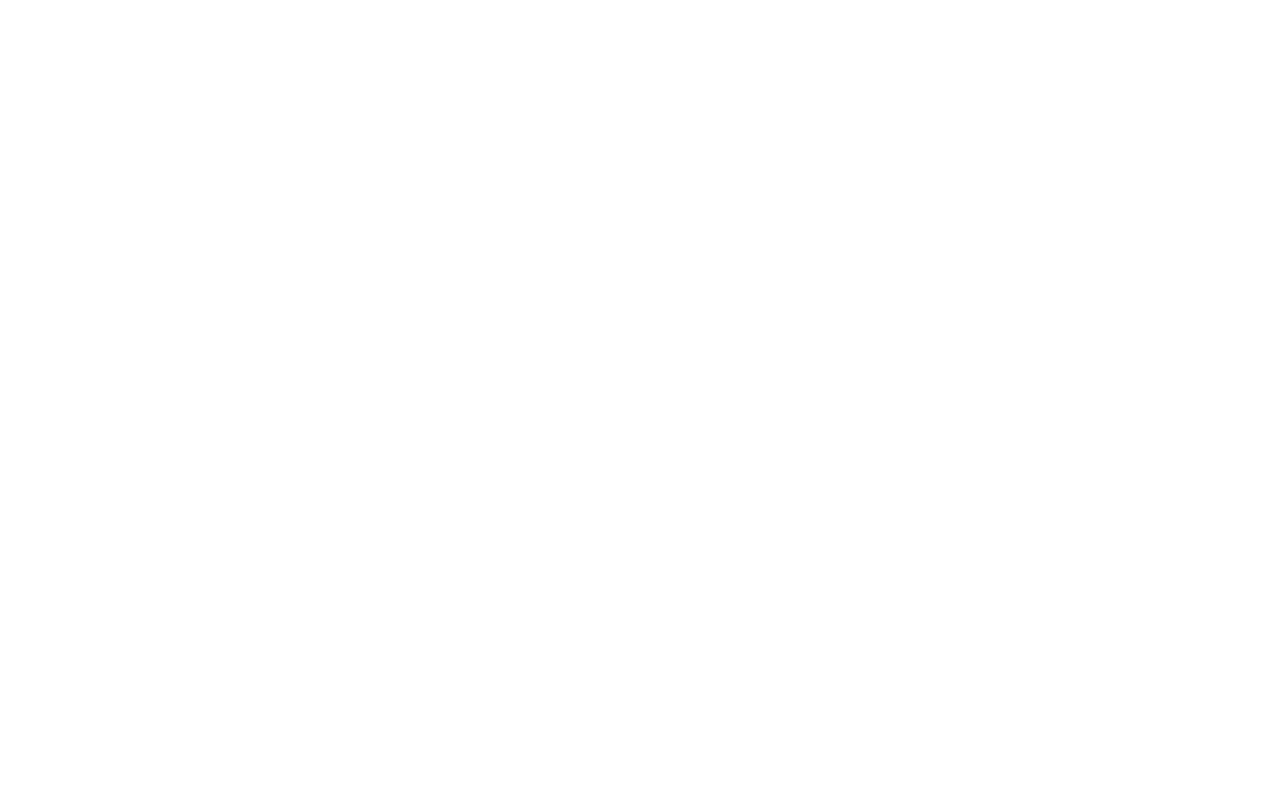
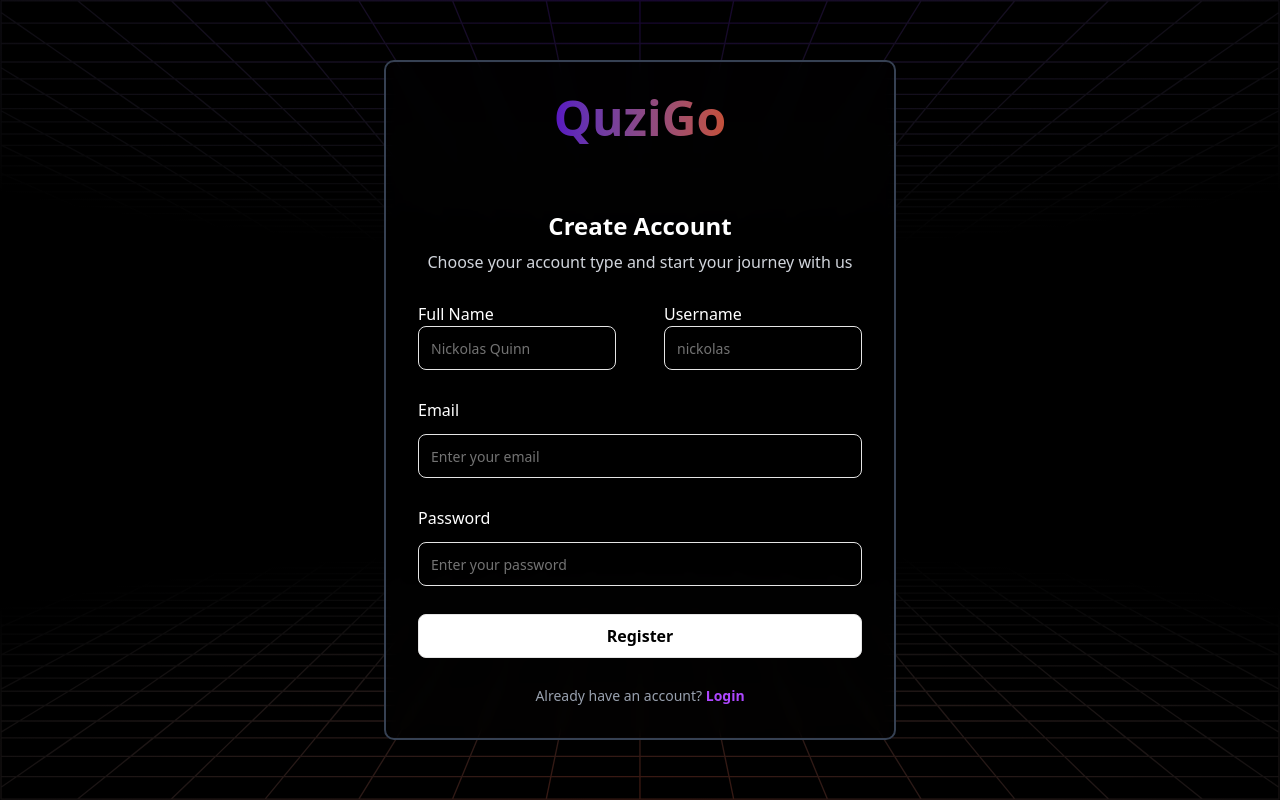
Before and after one commit to nickolasww/QuziGo, a React (Vite) app: page /Register in a window 1280 px wide. Built offline with nearby package versions, Linux system fonts and the light colour scheme.

Commit message:
feat: register page

```diff
--- a/src/pages/auth/login.tsx
+++ b/src/pages/auth/login.tsx
@@ -64,7 +64,7 @@
 
           <div className="text-center text-xs sm:text-sm text-gray-400">
             Don't have an account?{" "}
-            <a href="/register" className="text-purple-500 hover:text-purple-400 font-semibold">
+            <a href="/Register" className="text-purple-500 hover:text-purple-400 font-semibold">
               Sign Up
             </a>
           </div>
--- a/src/pages/auth/register.tsx
+++ b/src/pages/auth/register.tsx
@@ -1,11 +1,97 @@
 import React from 'react'
+import Atas from "../../assets/Atas.svg";
+import Bawah from "../../assets/Bawah.svg";
+import { Input } from "@/components/ui/input";
+import { Label } from "@/components/ui/label";
+import { Button } from "@/components/ui/button"
 
 const Register = () => {
-  return (
-    <div>
+ return (
+    <div className="relative min-h-screen bg-black overflow-hidden">
+      <div className="absolute top-0 left-0 w-full z-0">
+        <img
+          src={Atas}
+          alt="QuziGo Logo"
+          className="hidden md:block w-full"
+        />
+      </div>
 
+      <div className="absolute bottom-0 left-0 w-full z-0">
+        <img
+          src={Bawah}
+          alt="QuziGo Logo"
+          className="hidden md:block w-full"
+        />
+      </div>
+
+      <div className="relative z-10 min-h-screen flex justify-center items-center py-8 sm:py-12 px-4 sm:px-6">
+        <div className="border-2 border-gray-700 w-full max-w-sm sm:max-w-md md:max-w-lg mx-auto p-5 sm:p-6 md:p-8 rounded-lg text-white flex flex-col gap-5 sm:gap-6 md:gap-7 items-center bg-black/50 backdrop-blur-sm">
+          <h1 className="font-bold text-3xl sm:text-4xl md:text-5xl pb-6 sm:pb-8 md:pb-10 bg-linear-to-r from-[#5813C1] to-[#C45037] bg-clip-text text-transparent">
+            QuziGo
+          </h1>
+          <div className="flex flex-col gap-2 text-center">
+            <h2 className="font-semibold text-lg sm:text-xl md:text-2xl">Create Account</h2>
+            <p className="text-xs sm:text-sm md:text-base text-gray-300">
+            Choose your account type and start your journey with us
+            </p>
+          </div>
+        <div className='flex gap-12 items-start w-full'>
+        <div className='flex flex-col'>
+        <Label htmlFor="full-name" className="text-sm sm:text-base">Full Name</Label>
+            <Input
+              type="text"
+              id="full-name"
+              placeholder="Nickolas Quinn"
+              className="h-10 sm:h-11 text-sm sm:text-base"
+            />
+        </div>
+        <div className='flex flex-col'>
+            <Label htmlFor="username" className="text-sm sm:text-base">Username</Label>
+            <Input
+              type="text"
+              id="username"
+              placeholder="nickolas"
+              className="h-10 sm:h-11 text-sm sm:text-base"
+            />
+            </div>
+        </div>
+
+          <div className="grid w-full items-center gap-2 sm:gap-3">
+            <Label htmlFor="email" className="text-sm sm:text-base">Email</Label>
+            <Input
+              type="email"
+              id="email"
+              placeholder="Enter your email"
+              className="h-10 sm:h-11 text-sm sm:text-base"
+            />
+          </div>
+          <div className="grid w-full items-center gap-2 sm:gap-3">
+            <Label htmlFor="password" className="text-sm sm:text-base">Password</Label>
+            <Input
+              type="password"
+              id="password"
+              placeholder="Enter your password"
+              className="h-10 sm:h-11 text-sm sm:text-base"
+            />
+          </div>
+
+          <Button
+            variant={'outline'}
+            className='text-black text-sm sm:text-base md:text-md w-full h-10 sm:h-11 font-semibold'
+          >
+            Register
+          </Button>
+
+          <div className="text-center text-xs sm:text-sm text-gray-400">
+            Already have an account?{" "}
+            <a href="/Register" className="text-purple-500 hover:text-purple-400 font-semibold">
+              Login
+            </a>
+          </div>
+        </div>
+      </div>
     </div>
-  )
+  );
 }
 
 export default Register
```
